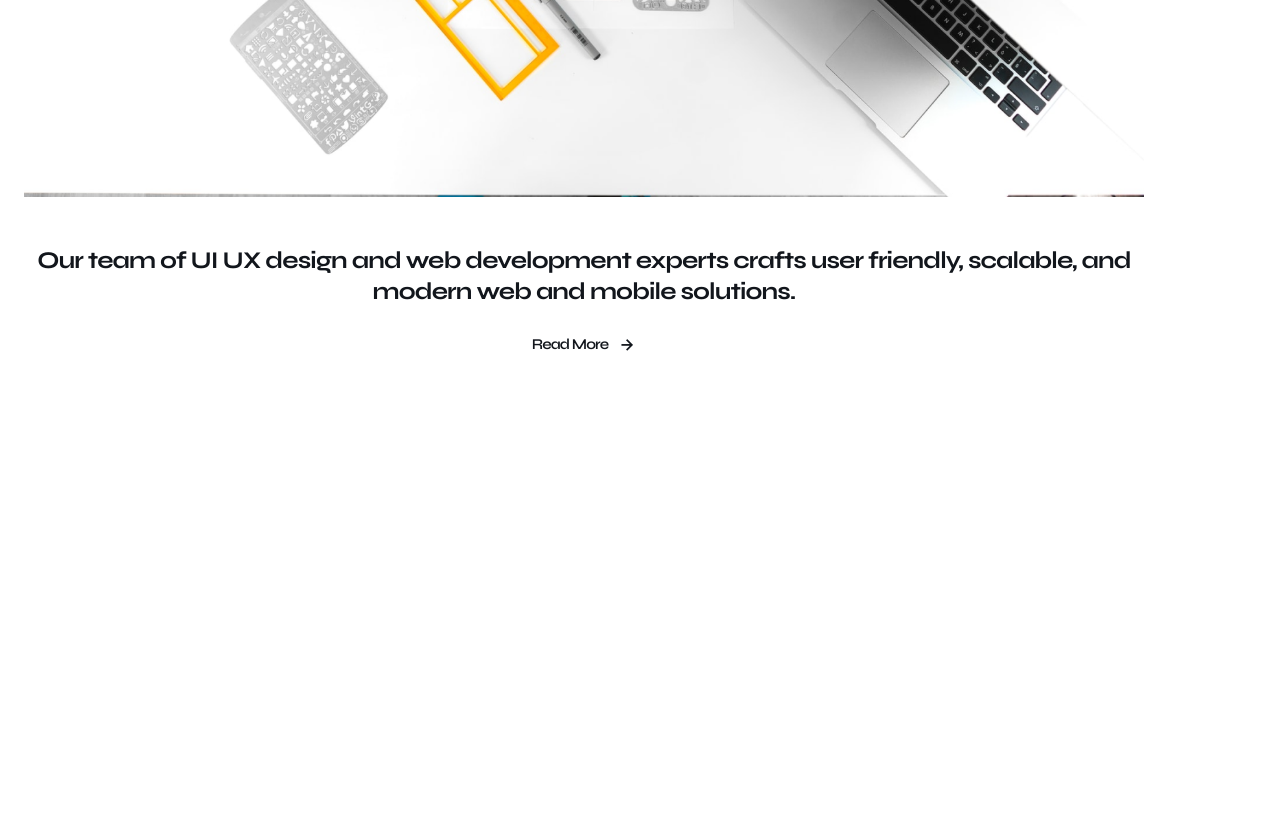
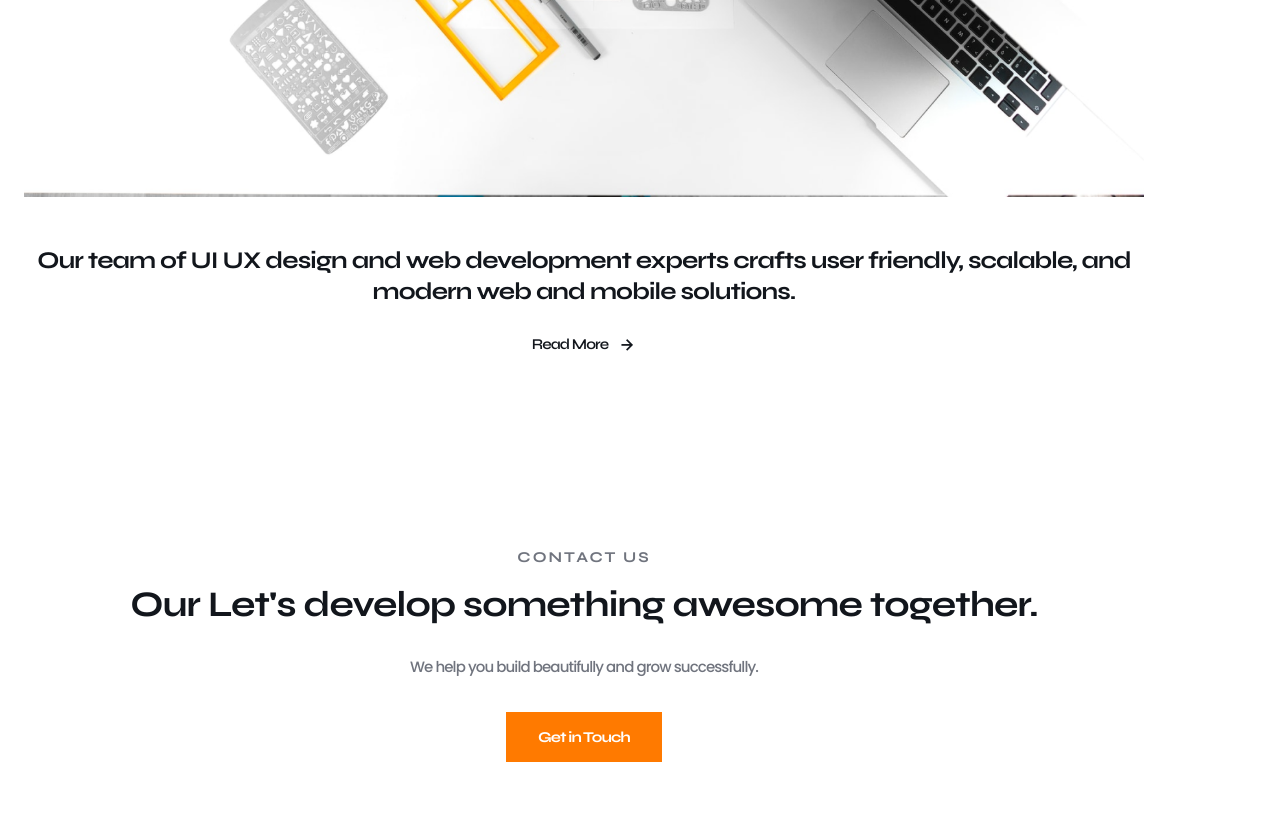
Before and after one commit to fajarfadillahh/ghurki-uiux-design-services-landing-page-html-css-javascript, a plain HTML site: page index.html in a window 1280 px wide. Shown: the part 10789-11615 px from the top of the page. Before the commit the page ends 11209 px from the top, so only its background shows below. Drawn offline with nearby package versions, Linux system fonts and the light colour scheme.

Commit message:
contact section

```diff
--- a/index.html
+++ b/index.html
@@ -518,6 +518,24 @@
         </div>
       </section>
       <!-- ===== BLOG SECTION ===== -->
+
+      <!-- ===== CONTACT SECTION ===== -->
+      <section class="contact section">
+        <div class="contact__container container grid">
+          <div class="contact__data">
+            <p class="contact__subtitle section-subtitle">Contact Us</p>
+            <h1 class="contact__title section-title">
+              Our Let's develop something awesome together.
+            </h1>
+            <p class="contact__text section-text">
+              We help you build beautifully and grow successfully.
+            </p>
+          </div>
+
+          <a href="#" class="contact__button button">Get in Touch</a>
+        </div>
+      </section>
+      <!-- ===== CONTACT SECTION ===== -->
     </main>
 
     <!-- ===== SWIPER JS ===== -->
--- a/scss/index.scss
+++ b/scss/index.scss
@@ -575,3 +575,16 @@ img {
     }
   }
 }
+
+// ===== CONTACT SECTION =====
+.contact {
+  &__data,
+  &__button {
+    text-align: center;
+    justify-self: center;
+  }
+
+  &__button {
+    background-color: $orange-color;
+  }
+}
```
Also changed, not shown: css/index.css.
